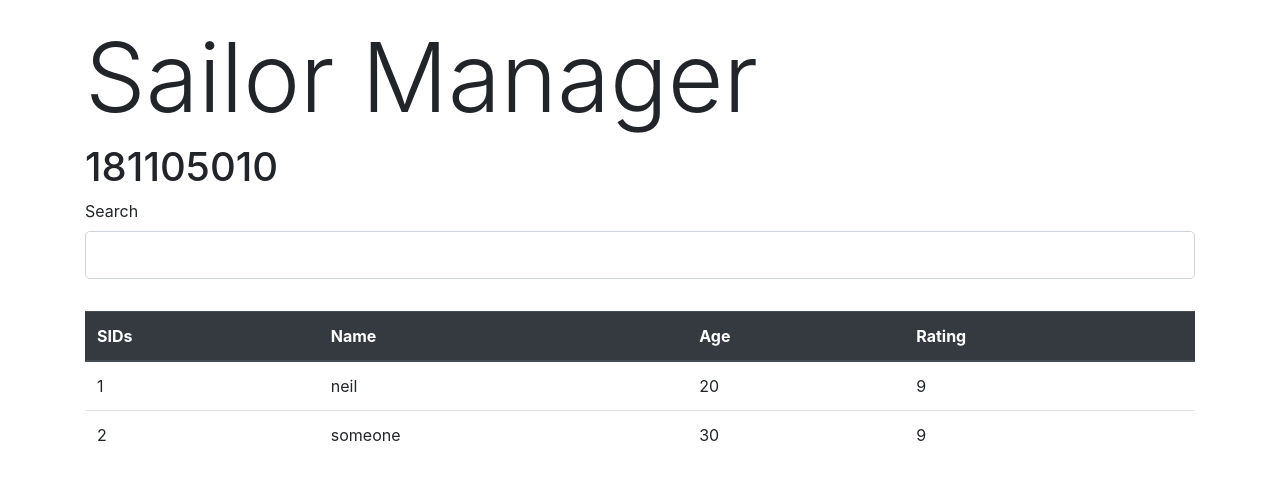
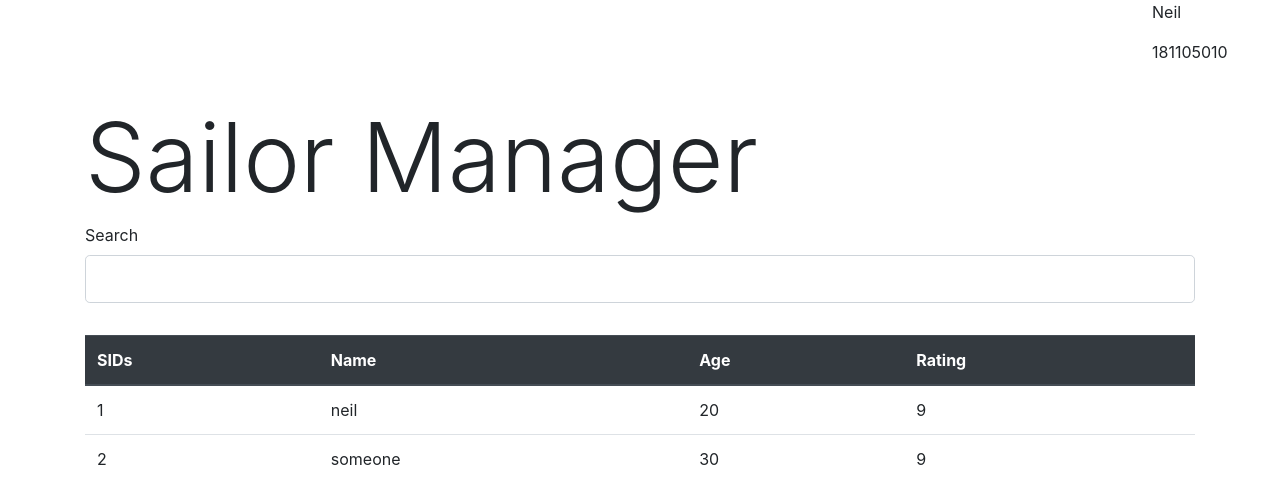
Before and after one commit to NeilBotelho/dbms-project, a Flask app: page / in a window 1280 px wide. Shown: the part 56-538 px from the top of the page. Run offline with Flask 2, Linux system fonts and the light colour scheme; data comes from the database, SQL or seed files in the repository; some libraries are stand-ins or nearby versions.

Commit message:
Add name and roll no to all pages

```diff
--- a/sailor/templates/home.html
+++ b/sailor/templates/home.html
@@ -1,7 +1,6 @@
 {% extends "layout.html" %}
 {% block content %}
 <h1 class="display-1">Sailor Manager</h1>
-<h1>181105010</h1>
 
 
 
--- a/sailor/templates/layout.html
+++ b/sailor/templates/layout.html
@@ -20,7 +20,13 @@
 
   </head>
   <body>
+    <style>
+      .rollno{
+        /*position:absolute;*/
+        margin-left:90vw;
 
+      }
+    </style>
    <nav class="navbar sticky-top navbar-expand-lg navbar-dark bg-primary">
       <button class="navbar-toggler" type="button" data-toggle="collapse" data-target="#navbarSupportedContent" aria-controls="navbarSupportedContent" aria-expanded="false" aria-label="Toggle navigation">
         <span class="navbar-toggler-icon"></span>
@@ -45,12 +51,14 @@
         </ul>
       </div>
     </nav>
+    <div class="rollno">
+    <p >Neil</p>
+    <p>181105010</p>
+  </div>
 
 
 
-
-
-    <div class="container" ,>
+    <div class="container">
       {%with messages = get_flashed_messages(with_categories=true) %}
         {%if messages%}
           {%for category, message in messages %}
```
